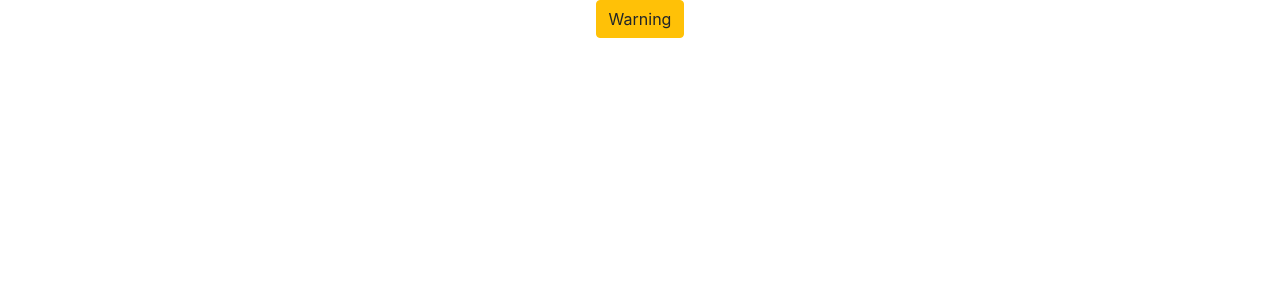
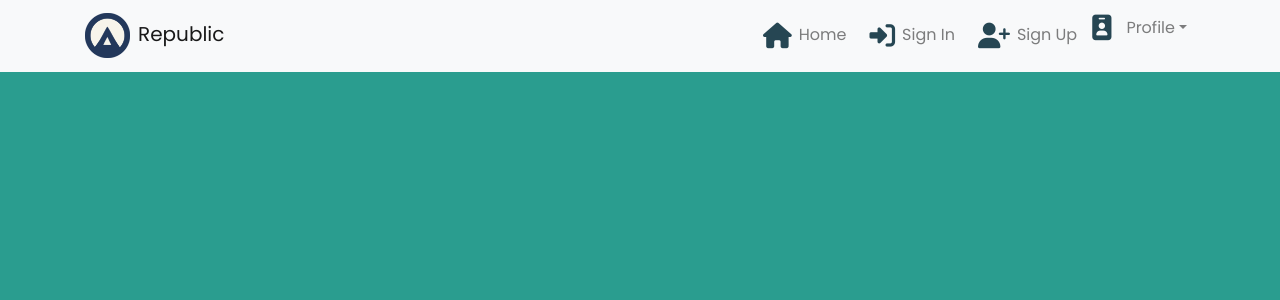
Before and after one commit to PjHurtig/project-frontend, a React (Create React App) app: page / in a window 1280 px wide. Shown: the top 300 px of the page. Built offline with nearby package versions, Linux system fonts and the light colour scheme.

Commit message:
add navbar and initial styling

```diff
--- a/public/index.html
+++ b/public/index.html
@@ -32,6 +32,13 @@
       work correctly both with client-side routing and a non-root public URL.
       Learn how to configure a non-root public URL by running `npm run build`.
     -->
+
+		<link rel="preconnect" href="https://fonts.googleapis.com">
+		<link rel="preconnect" href="https://fonts.gstatic.com" crossorigin>
+		<link href="https://fonts.googleapis.com/css2?family=Poppins:wght@300;400&display=swap" rel="stylesheet">
+
+		<script src="https://kit.fontawesome.com/c988ad8ef7.js" crossorigin="anonymous"></script>
+
     <title>React App</title>
   </head>
   <body>
--- a/src/App.css
+++ /dev/null
@@ -1,38 +0,0 @@
-.App {
-  text-align: center;
-}
-
-.App-logo {
-  height: 40vmin;
-  pointer-events: none;
-}
-
-@media (prefers-reduced-motion: no-preference) {
-  .App-logo {
-    animation: App-logo-spin infinite 20s linear;
-  }
-}
-
-.App-header {
-  background-color: #282c34;
-  min-height: 100vh;
-  display: flex;
-  flex-direction: column;
-  align-items: center;
-  justify-content: center;
-  font-size: calc(10px + 2vmin);
-  color: white;
-}
-
-.App-link {
-  color: #61dafb;
-}
-
-@keyframes App-logo-spin {
-  from {
-    transform: rotate(0deg);
-  }
-  to {
-    transform: rotate(360deg);
-  }
-}
--- a/src/App.js
+++ b/src/App.js
@@ -1,10 +1,12 @@
-import './App.css';
-import { Button } from 'react-bootstrap';
+import styles from './App.module.css';
+import NavBar from './components/NavBar';
+
+
 
 function App() {
   return (
-    <div className="App">
-      <Button variant="warning">Warning</Button>
+    <div className={styles.App}>
+      <NavBar />
     </div>
   );
 }
--- /dev/null
+++ b/src/App.module.css
@@ -0,0 +1,36 @@
+.App {
+    font-family: 'Poppins', sans-serif;
+    background-color: #2A9D8F;
+    min-height: 100vh;
+}
+
+* {
+box-sizing: border-box;
+}
+
+a {
+color: #264653;
+transition: color ease-in-out 0.3s;
+}
+
+a:hover {
+text-decoration: none;
+}
+
+a:hover i {
+color: #2A9D8F;
+transition: color ease-in-out 0.3s;
+}
+
+i {
+color: #264653;
+font-size: 1.6rem;
+padding: 7px;
+vertical-align: middle;
+}
+
+i:hover {
+cursor: pointer;
+transition: color ease-in-out 0.3s;
+color: #F4A261;
+}
--- /dev/null
+++ b/src/components/NavBar.js
@@ -0,0 +1,64 @@
+import React from 'react'
+import { Container, Nav, Navbar, NavDropdown } from 'react-bootstrap'
+import logo from '../assets/logo-blue.png'
+import styles from '../styles/NavBar.module.css'
+
+const NavBar = () => {
+  return (
+    <Navbar
+    bg="light"
+    expand="lg"
+    className={styles.Navbar}
+    >
+			<Container>
+
+				<Navbar.Brand>
+          <img src={logo}
+          alt='logo'
+          height='45'
+          />
+          Republic
+        </Navbar.Brand>
+
+				<Navbar.Toggle aria-controls="basic-navbar-nav" />
+				<Navbar.Collapse id="basic-navbar-nav">
+					<Nav className="ml-auto">
+
+					<Nav.Link>
+          <i class="fa-solid fa-house"></i>
+            Home
+          </Nav.Link>
+
+					<Nav.Link
+          >
+            <i class="fa-solid fa-right-to-bracket"></i>
+            Sign In
+          </Nav.Link>
+
+					<Nav.Link
+
+          >
+            <i class="fa-solid fa-user-plus"></i>
+            Sign Up
+          </Nav.Link>
+
+          <i class="fa-solid fa-id-badge"></i>
+					<NavDropdown title="Profile" id="basic-nav-dropdown">
+						<NavDropdown.Item>My Profile</NavDropdown.Item>
+						<NavDropdown.Item>Add Gear</NavDropdown.Item>
+						<NavDropdown.Item>Calendar</NavDropdown.Item>
+						<NavDropdown.Divider />
+						<NavDropdown.Item>Log Out</NavDropdown.Item>
+					</NavDropdown>
+					</Nav>
+					{/* <Form inline>
+					<FormControl type="text" placeholder="Search" className="mr-sm-2" />
+					<Button variant="outline-success">Search</Button>
+					</Form> */}
+				</Navbar.Collapse>
+			</Container>
+    </Navbar>
+  )
+}
+
+export default NavBar
--- /dev/null
+++ b/src/styles/NavBar.module.css
@@ -0,0 +1,7 @@
+.NavBar {
+    text-decoration: none;
+}
+
+img {
+    padding-right: 8px;
+}
```
Also changed, not shown: src/assets/logo-blue.png (added), 1 other file (tests, documents, lock files or other folders).
